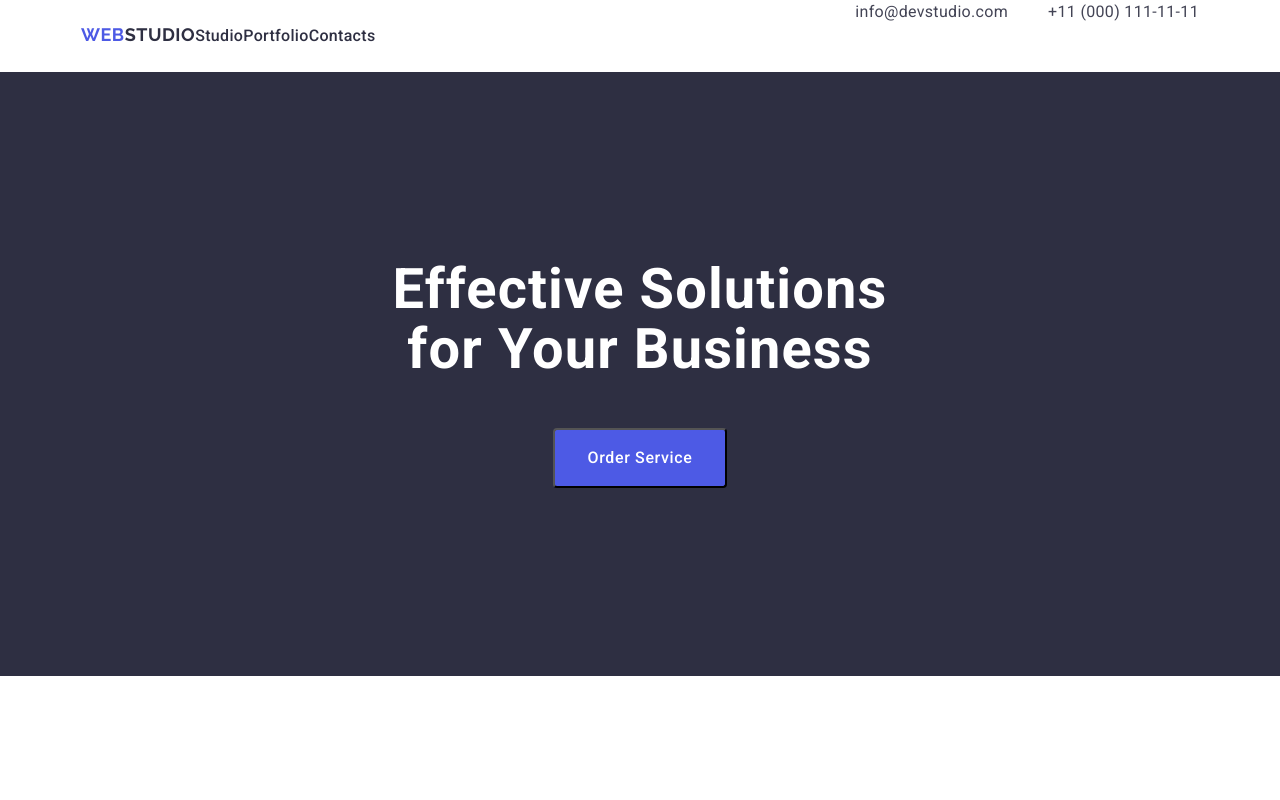
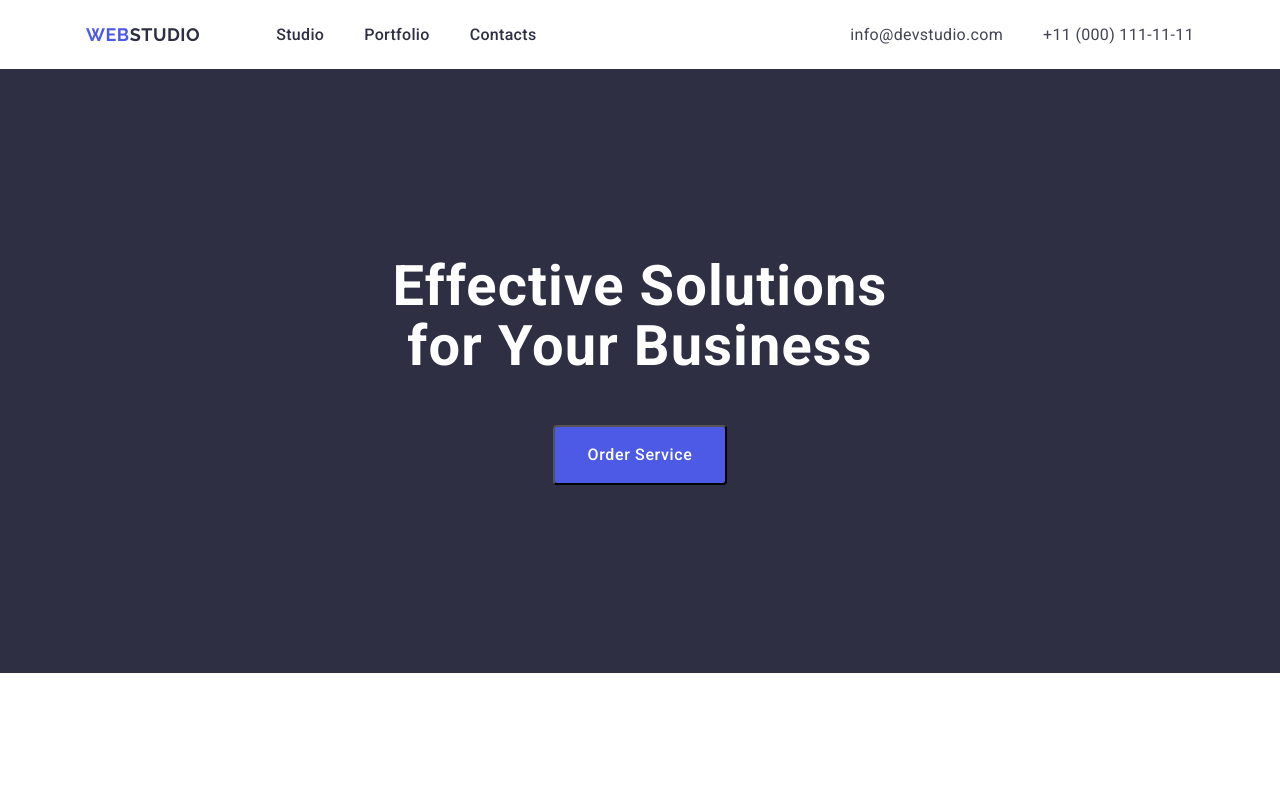
Before and after one commit to Oleksandr-U24/goit-markup-hw-03, a plain HTML site: page index.html in a window 1280 px wide. Shown: the top 800 px of the page. Drawn offline with nearby package versions, Linux system fonts and the light colour scheme.

Commit message:
Header changes with flex

```diff
--- a/css/styles.css
+++ b/css/styles.css
@@ -60,11 +60,16 @@ img {
 .header-inner {
     display: flex;
     justify-content: space-between;
+    align-items: center;
+    flex-wrap: wrap;
 }
 
 .header-list {
     display: flex;
-    padding: 24px 0;
+    align-items: center;
+    gap: 76px;
+    padding: 0 5px;
+    flex-wrap: wrap;
 }
 
 .logo {
@@ -76,6 +81,7 @@ img {
     letter-spacing: 0.03em;
     text-transform: uppercase;
     text-decoration: none;
+    padding: 24px 0;
 }
 
 .logo-accent {
@@ -88,6 +94,8 @@ img {
 
 .nav-list {
     display: flex;
+    justify-content: space-between;
+    gap: 40px;
 
 }
 
@@ -95,6 +103,7 @@ img {
     color: var(--c-navy-blue);
     font-weight: 500;
     text-decoration: none;
+    padding: 24px 0;
 }
 
 .nav-item:hover,
@@ -109,7 +118,12 @@ img {
 
 .adr-list {
     display: flex;
+    justify-content: flex-end;
     gap: 40px;
+    padding: 0 5px;
+    align-items: center;
+    flex-wrap: wrap;
+
 }
 
 .adr-item {
```
